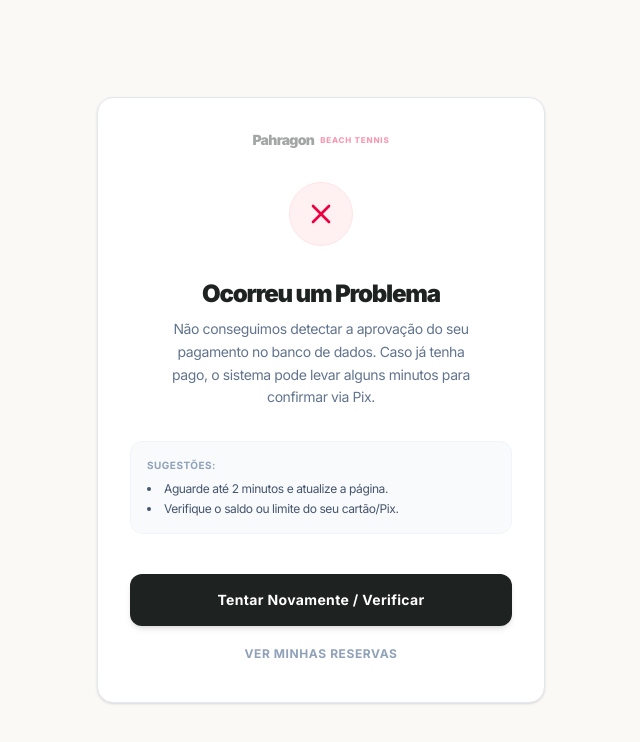
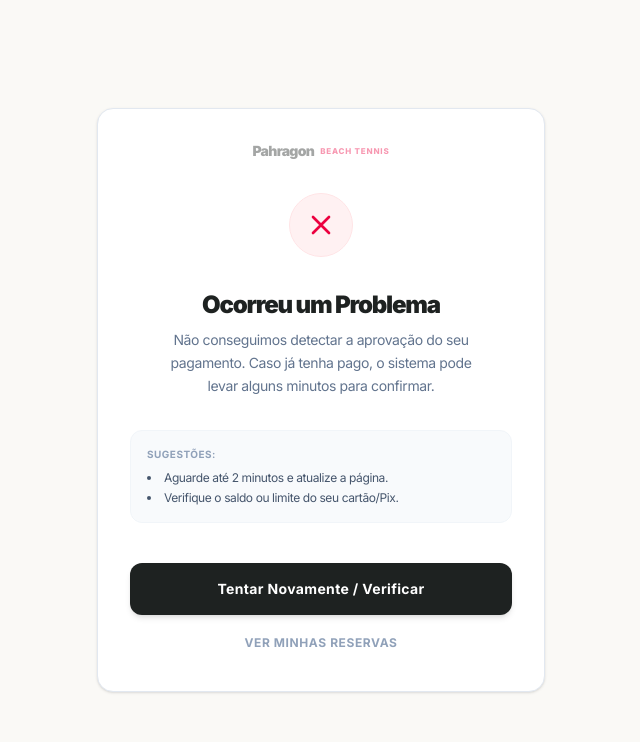
Before and after one commit to Ferreiraztx/pahragon, a React (Vite) app in the folder frontend/: page /pagamento/falha in a window 1280 px wide. Shown: the top 742 px of the page, without its empty margins (319-959 px from the left). Built offline with nearby package versions, Linux system fonts and the light colour scheme; no server answers; sample sign-in values are in the browser's storage.

Commit message:
Mudança na tela de falha

```diff
--- a/frontend/src/pages/PagamentoFalha.jsx
+++ b/frontend/src/pages/PagamentoFalha.jsx
@@ -45,7 +45,7 @@ export default function PagamentoFalha() {
               Ocorreu um Problema
             </h2>
             <p className="text-slate-500 text-sm leading-relaxed max-w-xs mx-auto">
-              Não conseguimos detectar a aprovação do seu pagamento no banco de dados. Caso já tenha pago, o sistema pode levar alguns minutos para confirmar via Pix.
+              Não conseguimos detectar a aprovação do seu pagamento. Caso já tenha pago, o sistema pode levar alguns minutos para confirmar.
             </p>
           </div>
 
```
